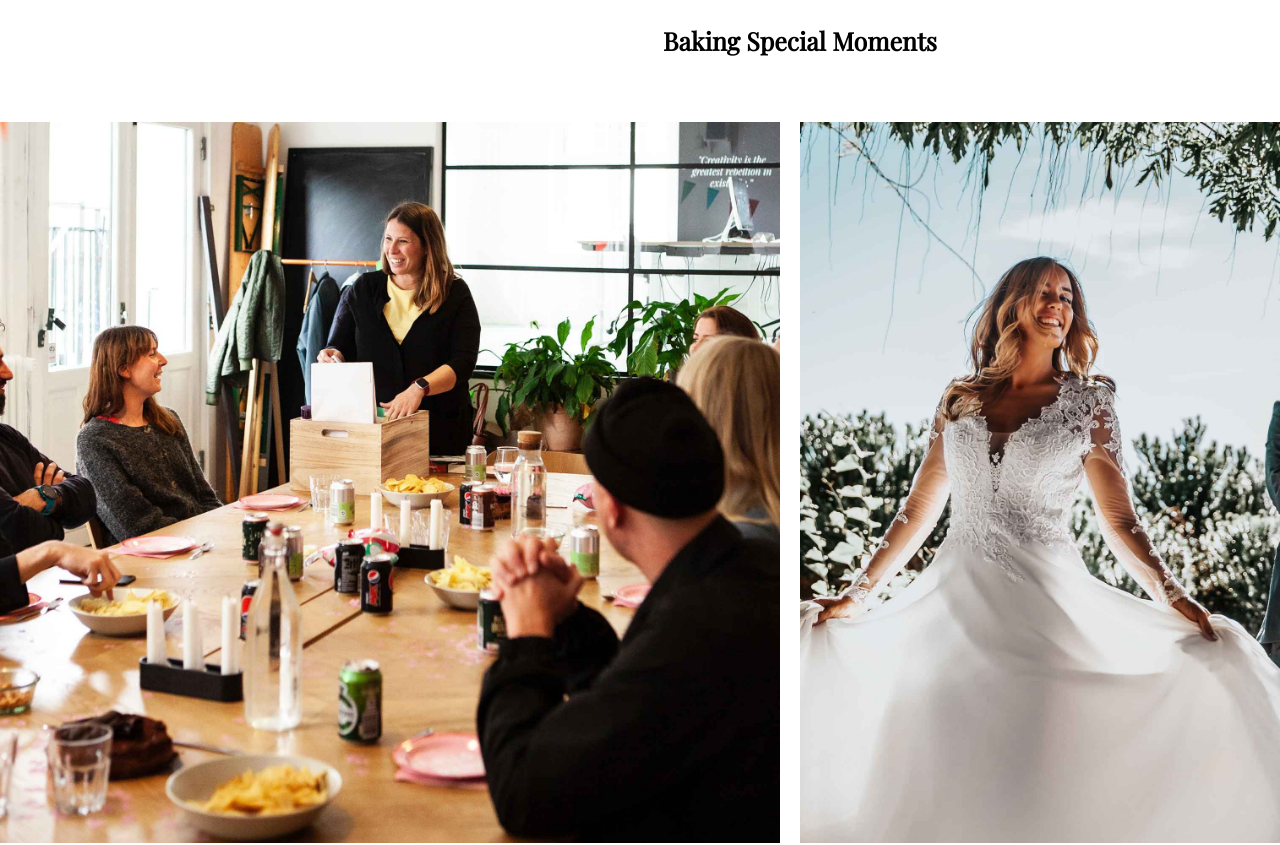
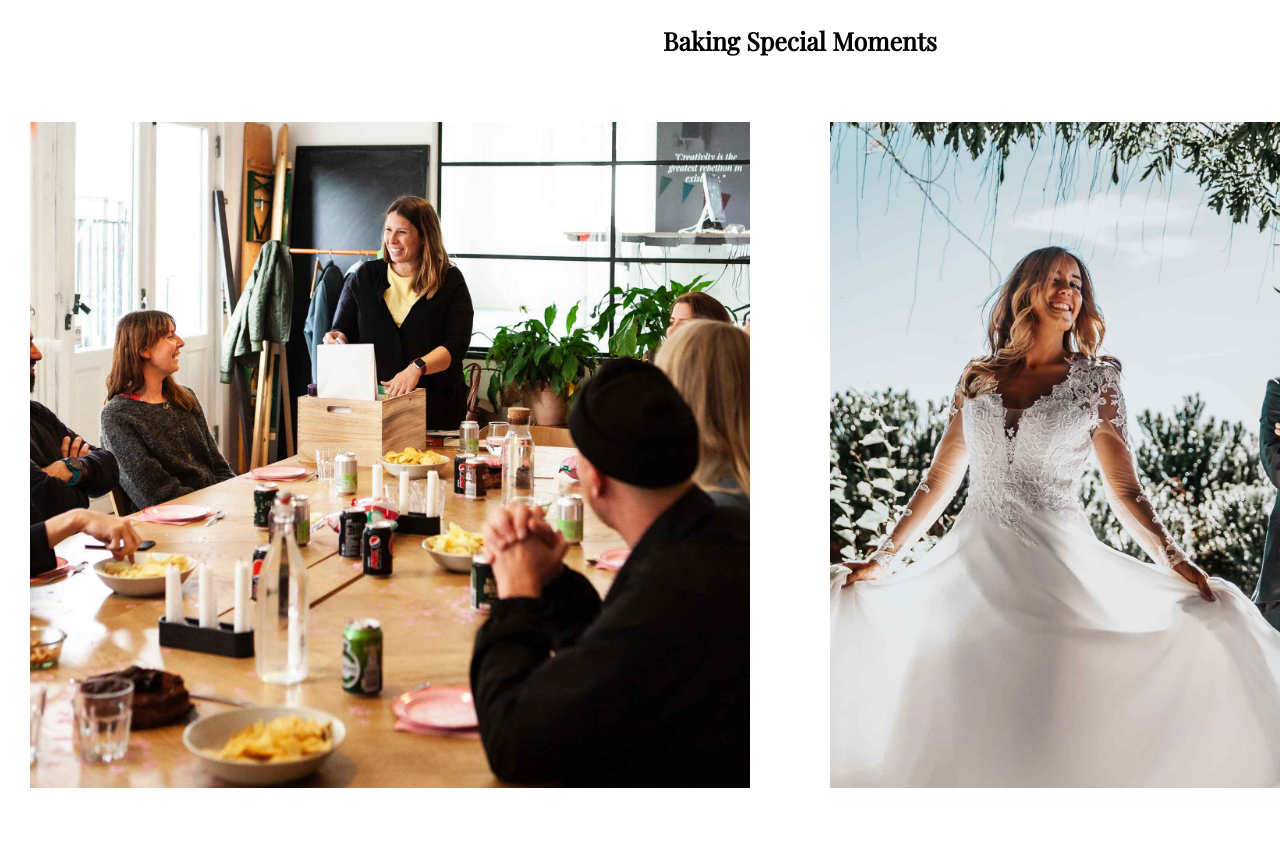
Before and after one commit to EnricoNapolitano/2023-01-31-esame_midterm, a Vue app in the folder proj-html-vuejs/: page / in a window 1280 px wide. Shown: the part 1600-2445 px from the top of the page. Built offline with nearby package versions, Linux system fonts and the light colour scheme.

Commit message:
margin correction

```diff
--- a/proj-html-vuejs/src/components/AppMain/WeddingSection.vue
+++ b/proj-html-vuejs/src/components/AppMain/WeddingSection.vue
@@ -27,8 +27,8 @@ export default {
         @include center-align;
     }
 
-    figure {
-        max-width: 45%;
+    li {
+        margin: 0 30px;
     }
 
     img {
```
